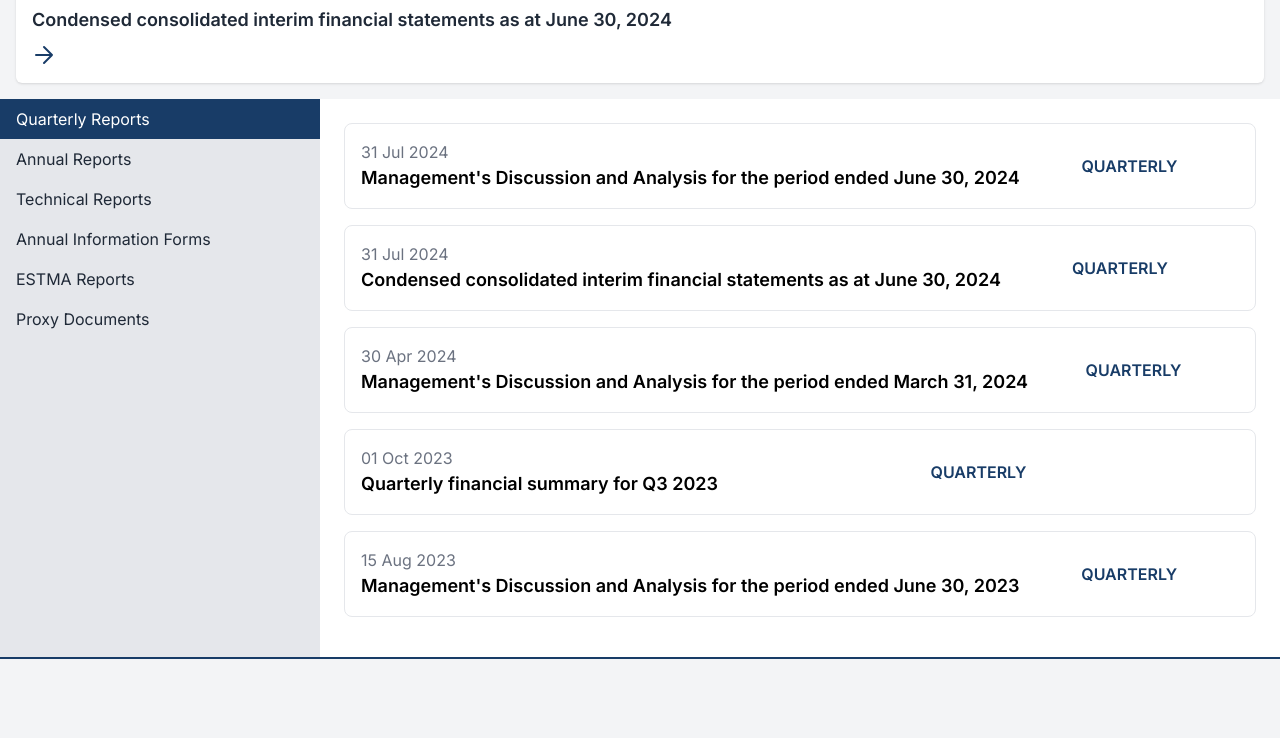
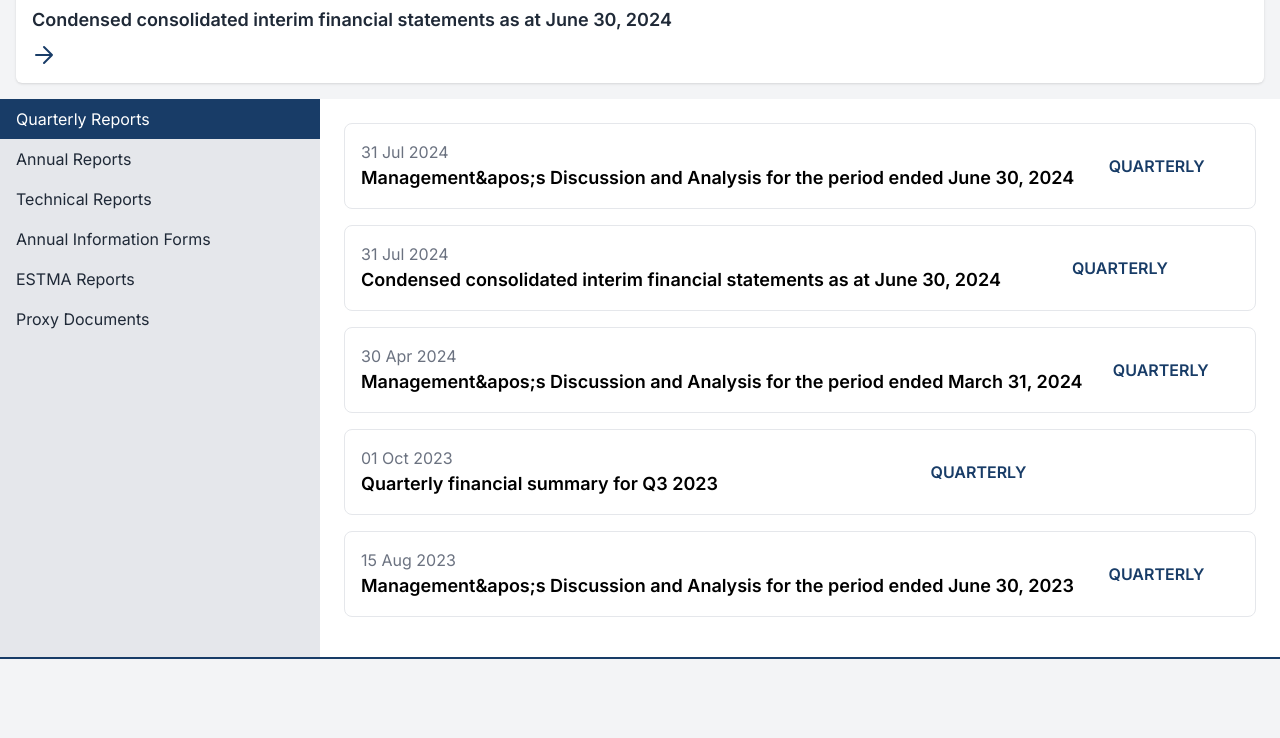
Before and after one commit to Alaaja8899/Orchid-minerals, a Next.js app: page /document-libariry in a window 1280 px wide. Shown: the part 627-1365 px from the top of the page. Built offline with nearby package versions, Linux system fonts and the light colour scheme.

Commit message:
Add files via upload

```diff
--- a/components/Flexings/DynamicFlexCard.js
+++ b/components/Flexings/DynamicFlexCard.js
@@ -14,7 +14,7 @@ const categories = [
 const reportsData = [
   {
     date: "31 Jul 2024",
-    title: "Management's Discussion and Analysis for the period ended June 30, 2024",
+    title: "Management&apos;s Discussion and Analysis for the period ended June 30, 2024",
     type: "Quarterly",
   },
   {
@@ -24,7 +24,7 @@ const reportsData = [
   },
   {
     date: "30 Apr 2024",
-    title: "Management's Discussion and Analysis for the period ended March 31, 2024",
+    title: "Management&apos;s Discussion and Analysis for the period ended March 31, 2024",
     type: "Quarterly",
   },
   {
@@ -84,7 +84,7 @@ const reportsData = [
   },
   {
     date: "15 Aug 2023",
-    title: "Management's Discussion and Analysis for the period ended June 30, 2023",
+    title: "Management&apos;s Discussion and Analysis for the period ended June 30, 2023",
     type: "Quarterly",
   },
   {
```
